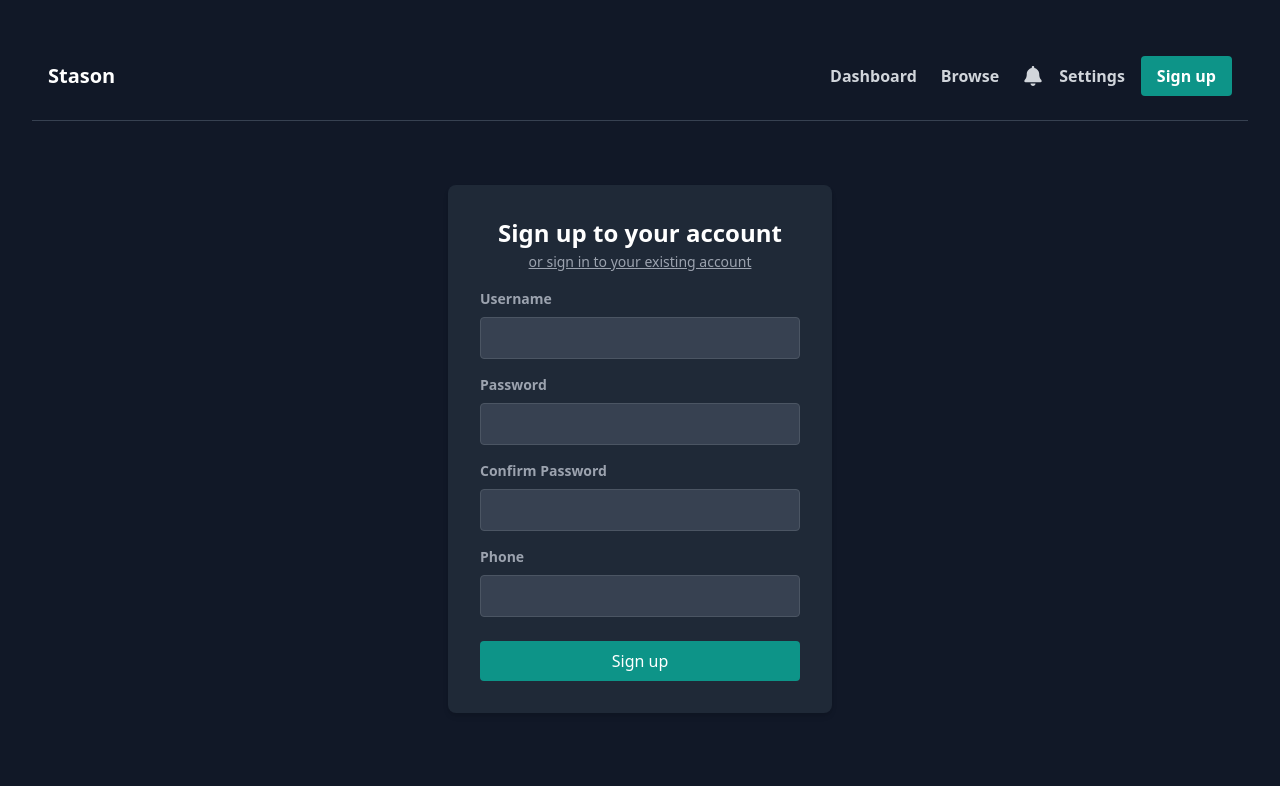
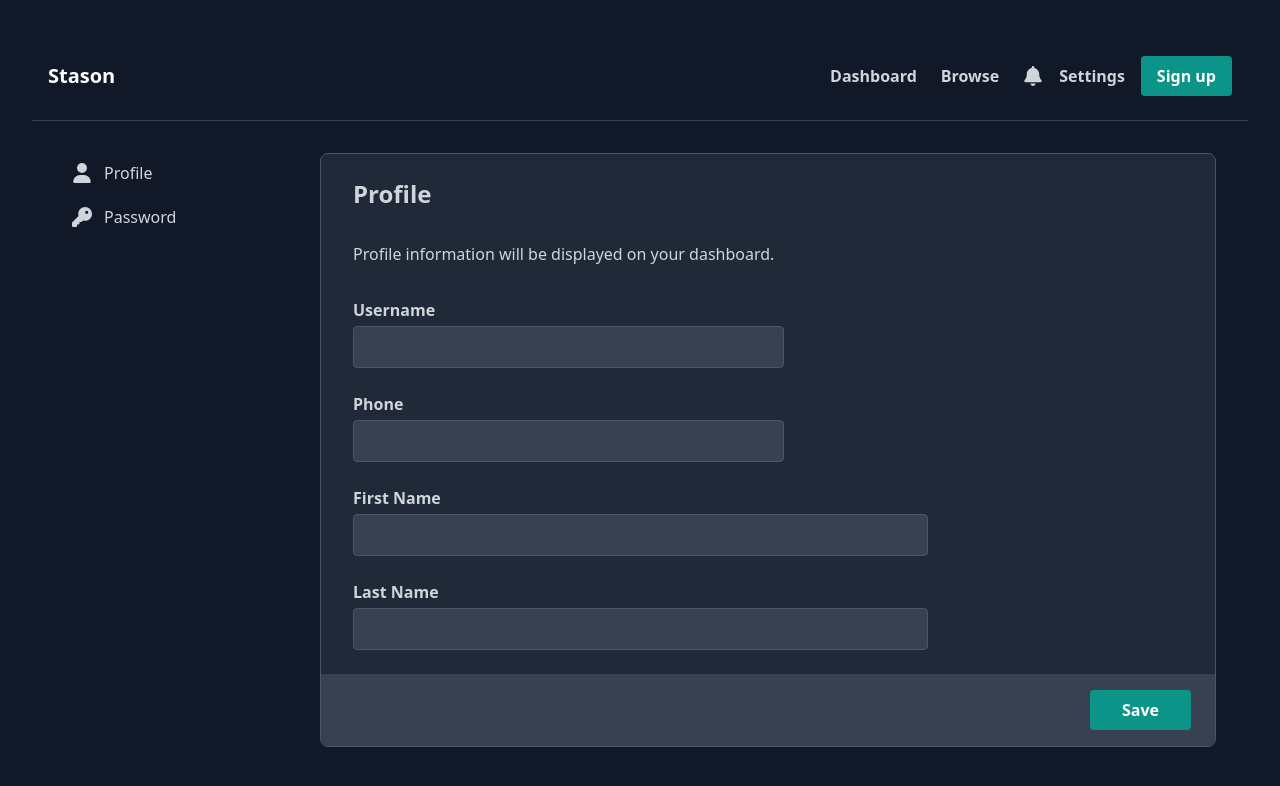
Before and after one commit to Izamu69/dyploma, a React (Vite) app: page / in a window 1280 px wide. Shown: the top 786 px of the page. Built offline with nearby package versions, Linux system fonts and the light colour scheme.

Commit message:
added user settings

```diff
--- a/ui/App.jsx
+++ b/ui/App.jsx
@@ -2,6 +2,7 @@ import './App.css'
 import Header from './components/Header'
 import SignInForm from './components/SignInForm'
 import SignUpForm from './components/SignUpForm'
+import UserSettings from './components/UserSettings'
 
 function App() {
 
@@ -9,7 +10,7 @@ function App() {
     <>
       <div className="bg-gray-900 text-gray-300 min-h-screen">
         <Header />
-        <SignUpForm />
+        <UserSettings />
       </div>
     </>
   )
--- /dev/null
+++ b/ui/components/UserSettings.jsx
@@ -0,0 +1,73 @@
+import React, { useState } from 'react';
+import { FontAwesomeIcon } from '@fortawesome/react-fontawesome';
+import { faUser, faKey } from '@fortawesome/free-solid-svg-icons';
+
+const UserSettings = () => {
+    const [selectedOption, setSelectedOption] = useState(null);
+
+    const handleOptionClick = (option) => {
+        setSelectedOption(option);
+    };
+
+    return (
+        <div className="flex min-h-screen bg-gray-900 text-gray-300">
+            <aside className="w-64 bg-gray-900">
+                <nav className="p-8">
+                    <ul>
+                        <li className="mb-1">
+                            <a
+                                href="#"
+                                className={`flex items-center p-2 rounded ${selectedOption === 'profile' ? 'bg-gray-700' : 'hover:bg-gray-700'
+                                    }`}
+                                onClick={() => handleOptionClick('profile')}
+                            >
+                                <FontAwesomeIcon icon={faUser} className="w-5 h-5 mr-3" />
+                                Profile
+                            </a>
+                        </li>
+                        <li>
+                            <a
+                                href="#"
+                                className={`flex items-center p-2 rounded ${selectedOption === 'password' ? 'bg-gray-700' : 'hover:bg-gray-700'
+                                    }`}
+                                onClick={() => handleOptionClick('password')}
+                            >
+                                <FontAwesomeIcon icon={faKey} className="w-5 h-5 mr-3" />
+                                Password
+                            </a>
+                        </li>
+                    </ul>
+                </nav>
+            </aside>
+            <main className="flex-1 p-8">
+                <div className='bg-gray-800 rounded-lg border border-gray-600'>
+                    <h1 className="flex text-2xl font-bold mb-4 mt-6 ml-8">Profile</h1>
+                    <p className="flex my-8 ml-8">Profile information will be displayed on your dashboard.</p>
+                    <form className="space-y-6">
+                        <div className='ml-8'>
+                            <label htmlFor="userName" className="flex text-base font-bold">Username</label>
+                            <input type="text" id="userName" className="mt-1 flex w-1/2 px-3 py-2 bg-gray-700 border border-gray-600 rounded" />
+                        </div>
+                        <div className='ml-8'>
+                            <label htmlFor="phone" className="flex text-base font-bold">Phone</label>
+                            <input type="text" id="phone" className="mt-1 block w-1/2 px-3 py-2 bg-gray-700 border border-gray-600 rounded" />
+                        </div>
+                        <div className='ml-8'>
+                            <label htmlFor="firstName" className="flex text-base font-bold">First Name</label>
+                            <input type="text" id="firstName" className="mt-1 block w-2/3 px-3 py-2 bg-gray-700 border border-gray-600 rounded" />
+                        </div>
+                        <div className='ml-8'>
+                            <label htmlFor="lastName" className="flex text-base font-bold">Last Name</label>
+                            <input type="text" id="lastName" className="mt-1 block w-2/3 px-3 py-2 bg-gray-700 border border-gray-600 rounded" />
+                        </div>
+                        <div className='bg-gray-700 rounded-b-lg px-6 py-4 text-right'>
+                        <button type="submit" className="bg-teal-600 text-white py-2 px-8 rounded hover:bg-teal-700 focus:outline-none focus:shadow-outline font-bold">Save</button>
+                        </div>
+                    </form>
+                </div>
+            </main>
+        </div>
+    );
+};
+
+export default UserSettings;
```
